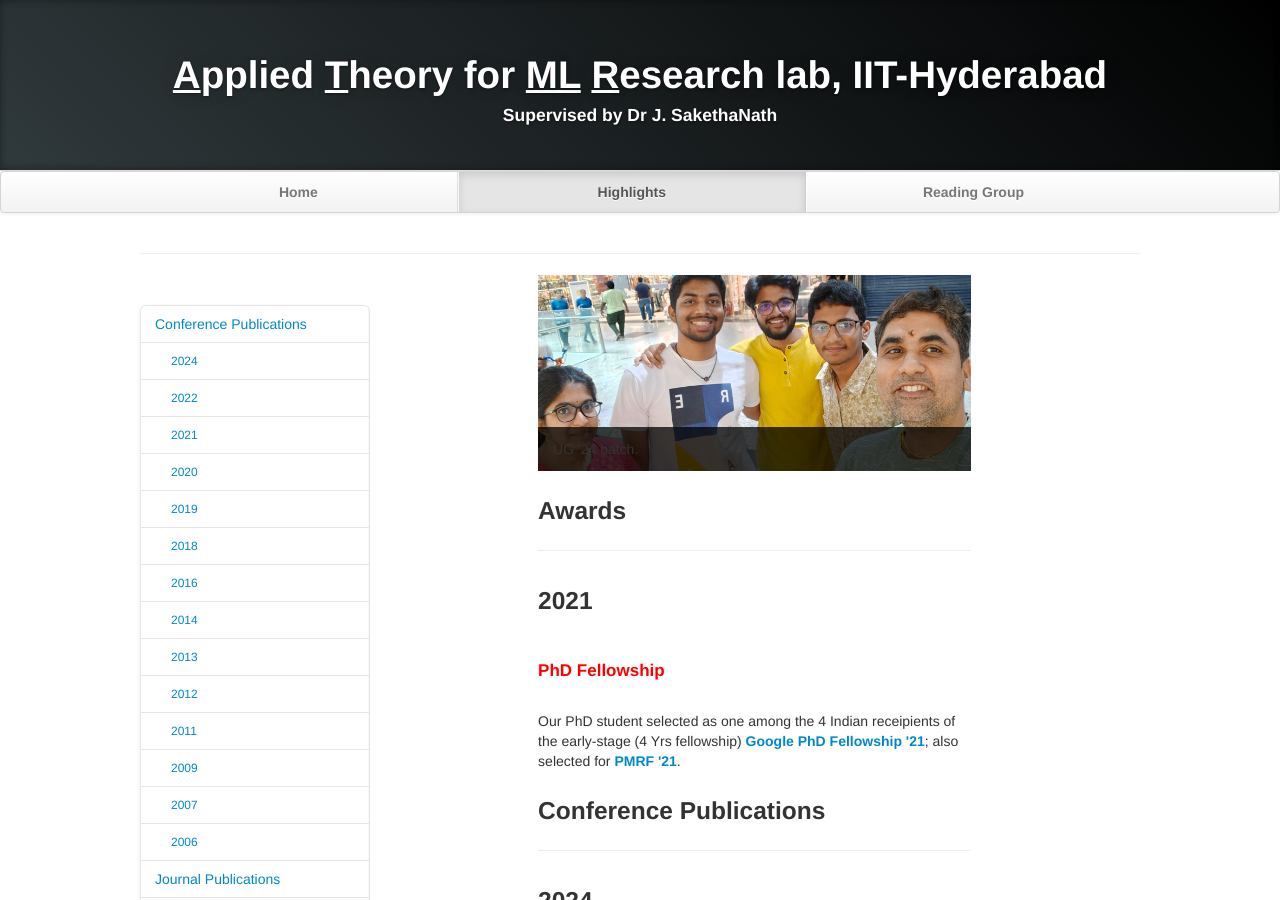
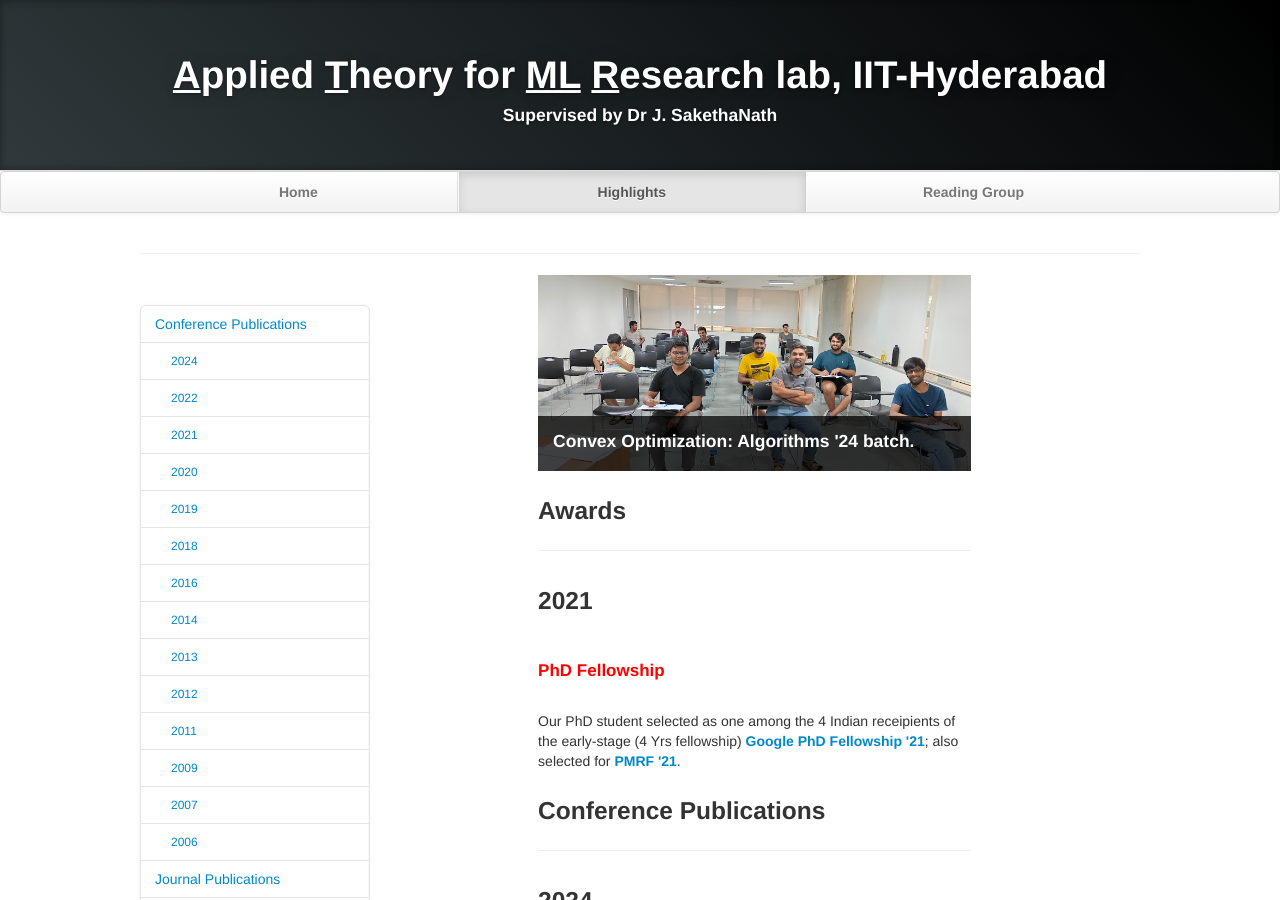
Before and after one commit to atmlr-lab/atmlr-lab.github.io, a Jekyll site: the page built from highlights.md, in a window 1280 px wide and 900 px high. Built offline with Jekyll 4.4.1, drawn with Linux system fonts in a browser that asks for light colours.

Commit message:
lab pics

```diff
--- a/highlights.md
+++ b/highlights.md
@@ -42,10 +42,19 @@ layout: default
          <div class="item active">
             <img src="lab_pics/IMG20240504171046.jpg" class="carousel-image" alt="">
             <div class="carousel-caption">
-               UG '24 batch.
+               <h4>UG '24 batch.</h4>
                <p></p>
             </div>
          </div>
+
+         <div class="item">
+            <img src="lab_pics/30Apr2024at1142.jpg" class="carousel-image" alt="">
+            <div class="carousel-caption">
+               <h4>Convex Optimization: Algorithms '24 batch.</h4>
+               <p></p>
+            </div>
+         </div>
+
       </div>
 	</div>
 
```
Also changed, not shown: lab_pics/30Apr2024at1142.jpg (added).
